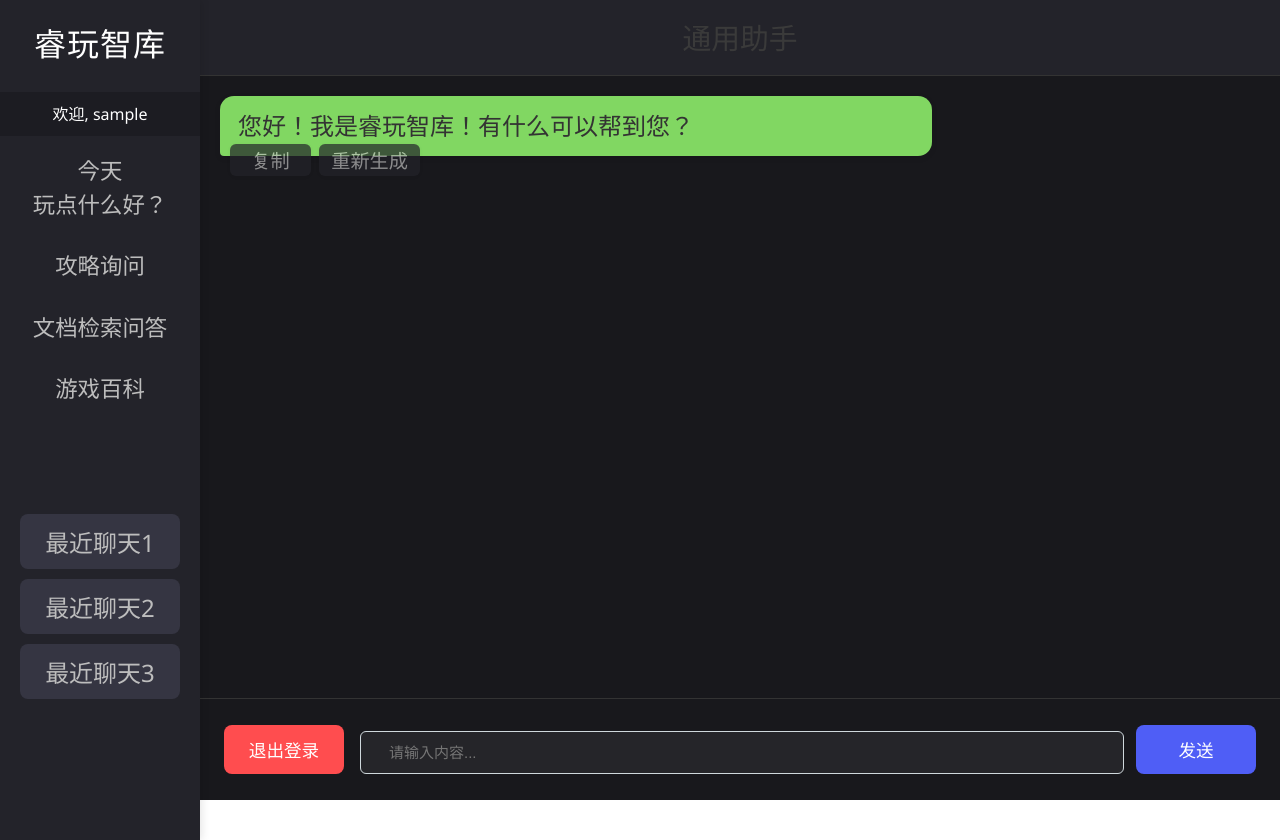
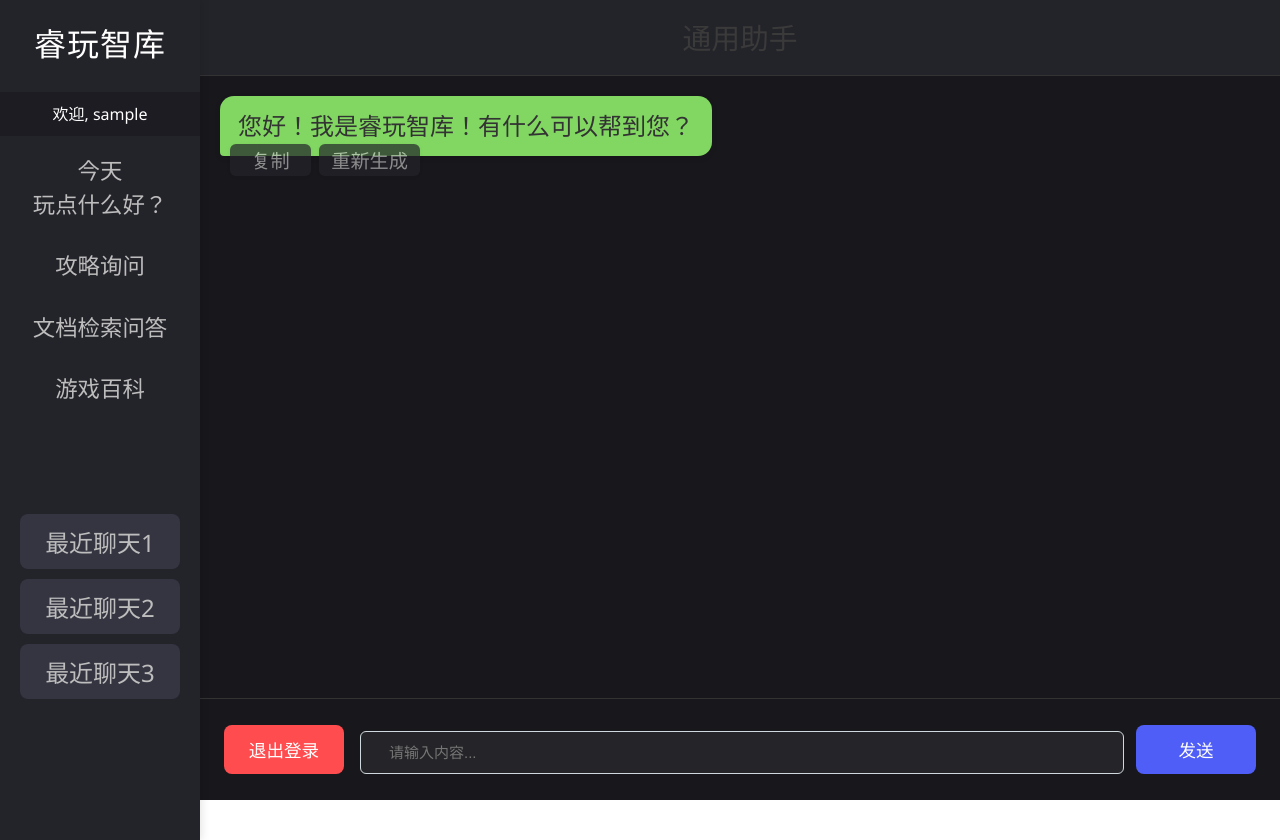
Before and after one commit to wsk114514/-, a React (Vite) app in the folder my-react-app/: page /chat in a window 1280 px wide. Built offline with nearby package versions, Linux system fonts and the light colour scheme; sample sign-in values are in the browser's storage.

Commit message:
使得聊天气泡宽度适应内容

```diff
--- a/my-react-app/static/页面设计css.css
+++ b/my-react-app/static/页面设计css.css
@@ -168,6 +168,7 @@ body {
 /* 聊天气泡样式 */
 .chat-bubble {
     max-width: 65%;
+    width: fit-content; /* 气泡宽度适应内容 */
     padding: 12px 18px;
     border-radius: 14px;
     font-size: 1.5em;
```
